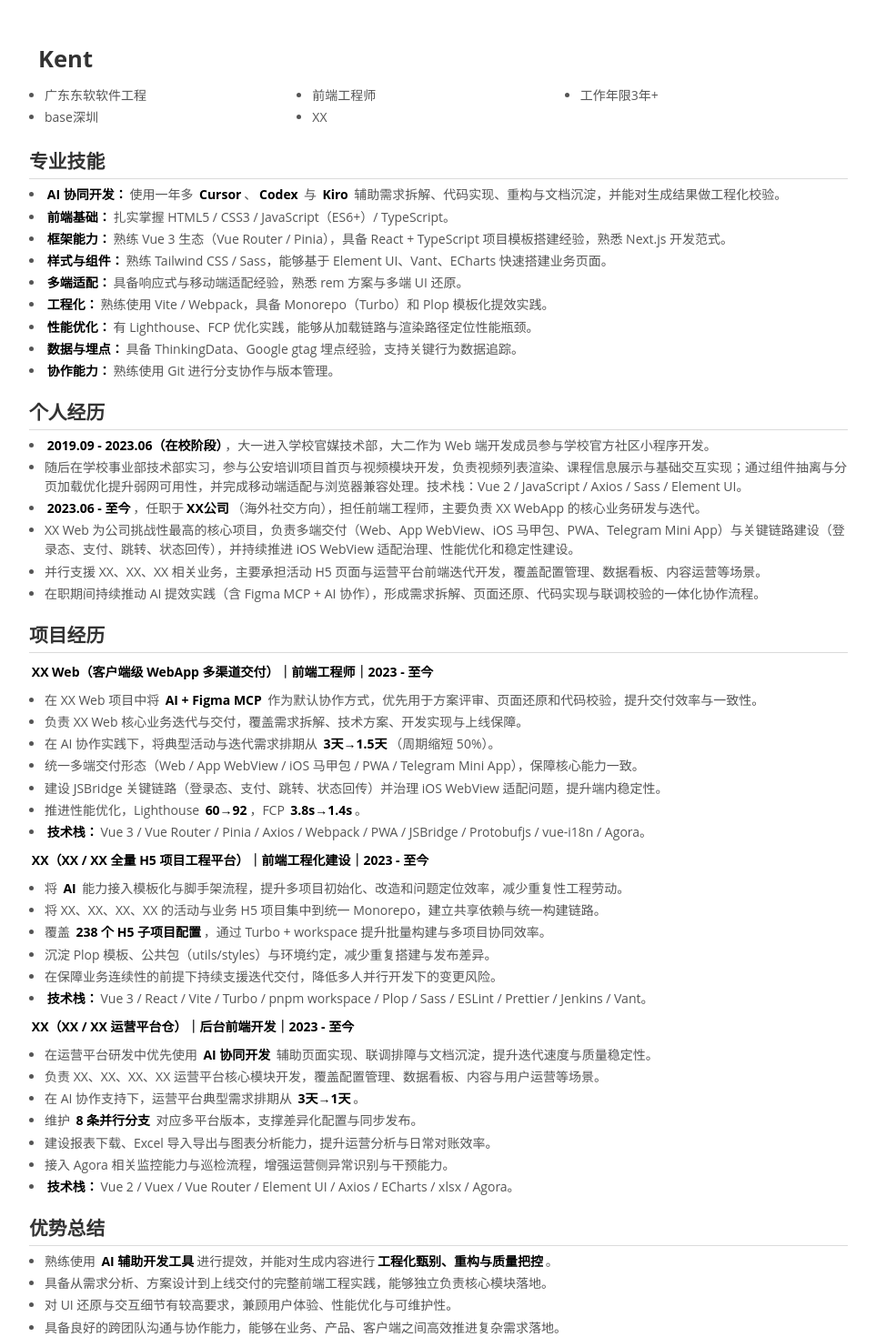
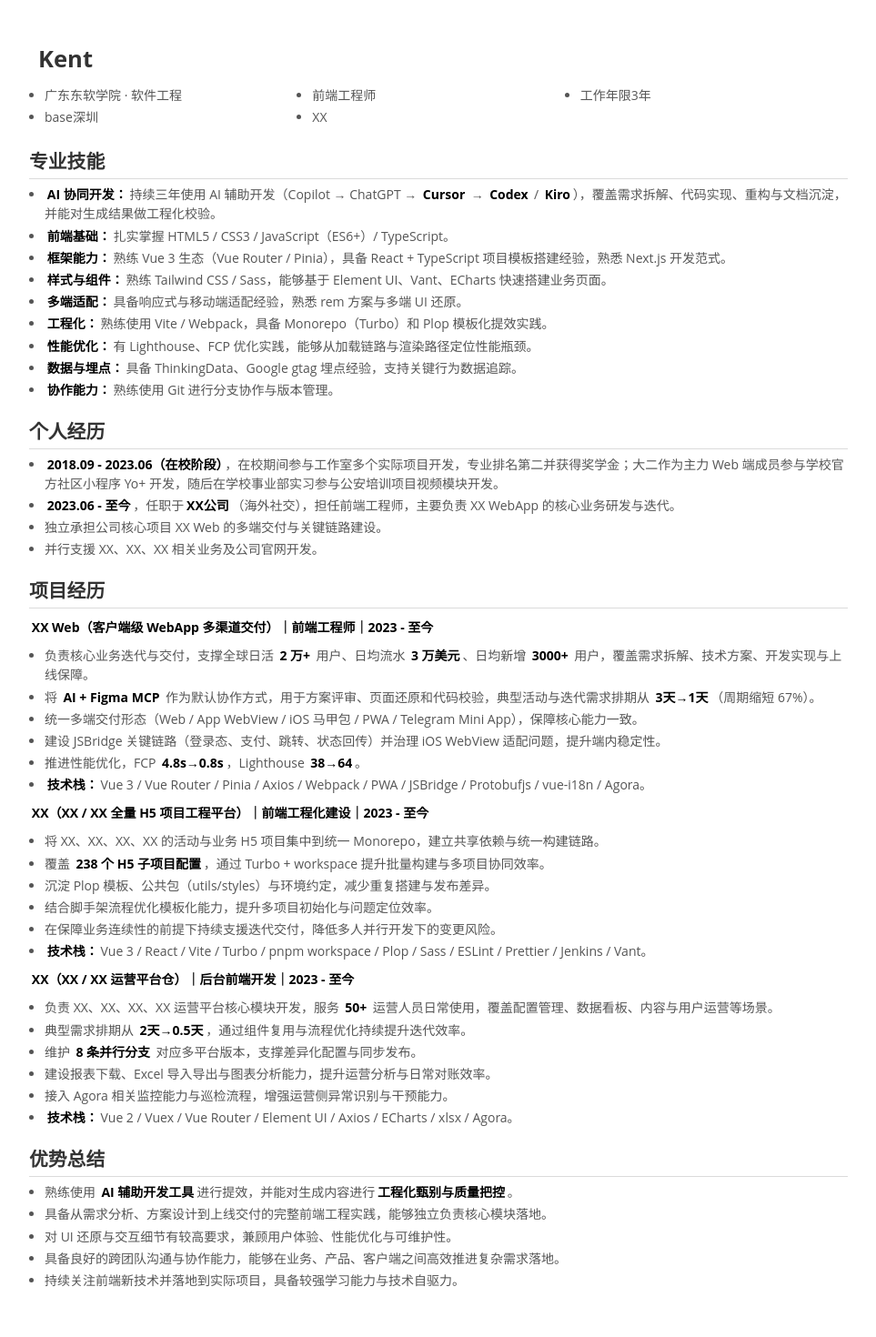
Before and after one commit to ooooshino/ooooshino.github.io, a Vue app: page / in a window 1280 px wide. Shown: the top 1470 px of the page at 91% size, without its empty margins (158-1121 px from the left). Built offline with nearby package versions, Linux system fonts and the light colour scheme.

Commit message:
chore(发布): 同步脱敏简历

```diff
--- a/src/components/CompanyExperience.vue
+++ b/src/components/CompanyExperience.vue
@@ -4,27 +4,19 @@
 
     <ul>
       <li>
-        <strong>2019.09 - 2023.06（在校阶段）</strong>，大一进入学校官媒技术部，大二作为 Web 端开发成员参与学校官方社区小程序开发。
+        <strong>2018.09 - 2023.06（在校阶段）</strong>，在校期间参与工作室多个实际项目开发，专业排名第二并获得奖学金；大二作为主力 Web 端成员参与学校官方社区小程序 Yo+ 开发，随后在学校事业部实习参与公安培训项目视频模块开发。
       </li>
 
       <li>
-        随后在学校事业部技术部实习，参与公安培训项目首页与视频模块开发，负责视频列表渲染、课程信息展示与基础交互实现；通过组件抽离与分页加载优化提升弱网可用性，并完成移动端适配与浏览器兼容处理。技术栈：Vue 2 / JavaScript / Axios / Sass / Element UI。
+        <strong>2023.06 - 至今</strong>，任职于<strong>XX公司</strong>（海外社交），担任前端工程师，主要负责 XX WebApp 的核心业务研发与迭代。
       </li>
 
       <li>
-        <strong>2023.06 - 至今</strong>，任职于<strong>XX公司</strong>（海外社交方向），担任前端工程师，主要负责 XX WebApp 的核心业务研发与迭代。
+        独立承担公司核心项目 XX Web 的多端交付与关键链路建设。
       </li>
 
       <li>
-        XX Web 为公司挑战性最高的核心项目，负责多端交付（Web、App WebView、iOS 马甲包、PWA、Telegram Mini App）与关键链路建设（登录态、支付、跳转、状态回传），并持续推进 iOS WebView 适配治理、性能优化和稳定性建设。
-      </li>
-
-      <li>
-        并行支援 XX、XX、XX 相关业务，主要承担活动 H5 页面与运营平台前端迭代开发，覆盖配置管理、数据看板、内容运营等场景。
-      </li>
-
-      <li>
-        在职期间持续推动 AI 提效实践（含 Figma MCP + AI 协作），形成需求拆解、页面还原、代码实现与联调校验的一体化协作流程。
+        并行支援 XX、XX、XX 相关业务及公司官网开发。
       </li>
     </ul>
   </section>
--- a/src/components/Skills.vue
+++ b/src/components/Skills.vue
@@ -2,7 +2,7 @@
   <section>
     <h2>专业技能</h2>
     <ul>
-      <li><strong>AI 协同开发：</strong>使用一年多 <strong>Cursor</strong>、<strong>Codex</strong> 与 <strong>Kiro</strong> 辅助需求拆解、代码实现、重构与文档沉淀，并能对生成结果做工程化校验。</li>
+      <li><strong>AI 协同开发：</strong>持续三年使用 AI 辅助开发（Copilot → ChatGPT → <strong>Cursor</strong> → <strong>Codex</strong> / <strong>Kiro</strong>），覆盖需求拆解、代码实现、重构与文档沉淀，并能对生成结果做工程化校验。</li>
       <li><strong>前端基础：</strong>扎实掌握 HTML5 / CSS3 / JavaScript（ES6+）/ TypeScript。</li>
       <li><strong>框架能力：</strong>熟练 Vue 3 生态（Vue Router / Pinia），具备 React + TypeScript 项目模板搭建经验，熟悉 Next.js 开发范式。</li>
       <li><strong>样式与组件：</strong>熟练 Tailwind CSS / Sass，能够基于 Element UI、Vant、ECharts 快速搭建业务页面。</li>
--- a/src/components/SoftwareExperience.vue
+++ b/src/components/SoftwareExperience.vue
@@ -4,30 +4,28 @@
 
     <p><strong>XX Web（客户端级 WebApp 多渠道交付）｜前端工程师｜2023 - 至今</strong></p>
     <ul>
-      <li>在 XX Web 项目中将 <strong>AI + Figma MCP</strong> 作为默认协作方式，优先用于方案评审、页面还原和代码校验，提升交付效率与一致性。</li>
-      <li>负责 XX Web 核心业务迭代与交付，覆盖需求拆解、技术方案、开发实现与上线保障。</li>
-      <li>在 AI 协作实践下，将典型活动与迭代需求排期从 <strong>3天→1.5天</strong>（周期缩短 50%）。</li>
+      <li>负责核心业务迭代与交付，支撑全球日活 <strong>2 万+</strong> 用户、日均流水 <strong>3 万美元</strong>、日均新增 <strong>3000+</strong> 用户，覆盖需求拆解、技术方案、开发实现与上线保障。</li>
+      <li>将 <strong>AI + Figma MCP</strong> 作为默认协作方式，用于方案评审、页面还原和代码校验，典型活动与迭代需求排期从 <strong>3天→1天</strong>（周期缩短 67%）。</li>
       <li>统一多端交付形态（Web / App WebView / iOS 马甲包 / PWA / Telegram Mini App），保障核心能力一致。</li>
       <li>建设 JSBridge 关键链路（登录态、支付、跳转、状态回传）并治理 iOS WebView 适配问题，提升端内稳定性。</li>
-      <li>推进性能优化，Lighthouse <strong>60→92</strong>，FCP <strong>3.8s→1.4s</strong>。</li>
+      <li>推进性能优化，FCP <strong>4.8s→0.8s</strong>，Lighthouse <strong>38→64</strong>。</li>
       <li><strong>技术栈：</strong>Vue 3 / Vue Router / Pinia / Axios / Webpack / PWA / JSBridge / Protobufjs / vue-i18n / Agora。</li>
     </ul>
 
     <p><strong>XX（XX / XX 全量 H5 项目工程平台）｜前端工程化建设｜2023 - 至今</strong></p>
     <ul>
-      <li>将 <strong>AI</strong> 能力接入模板化与脚手架流程，提升多项目初始化、改造和问题定位效率，减少重复性工程劳动。</li>
       <li>将 XX、XX、XX、XX 的活动与业务 H5 项目集中到统一 Monorepo，建立共享依赖与统一构建链路。</li>
       <li>覆盖 <strong>238 个 H5 子项目配置</strong>，通过 Turbo + workspace 提升批量构建与多项目协同效率。</li>
       <li>沉淀 Plop 模板、公共包（utils/styles）与环境约定，减少重复搭建与发布差异。</li>
+      <li>结合脚手架流程优化模板化能力，提升多项目初始化与问题定位效率。</li>
       <li>在保障业务连续性的前提下持续支援迭代交付，降低多人并行开发下的变更风险。</li>
       <li><strong>技术栈：</strong>Vue 3 / React / Vite / Turbo / pnpm workspace / Plop / Sass / ESLint / Prettier / Jenkins / Vant。</li>
     </ul>
 
     <p><strong>XX（XX / XX 运营平台仓）｜后台前端开发｜2023 - 至今</strong></p>
     <ul>
-      <li>在运营平台研发中优先使用 <strong>AI 协同开发</strong> 辅助页面实现、联调排障与文档沉淀，提升迭代速度与质量稳定性。</li>
-      <li>负责 XX、XX、XX、XX 运营平台核心模块开发，覆盖配置管理、数据看板、内容与用户运营等场景。</li>
-      <li>在 AI 协作支持下，运营平台典型需求排期从 <strong>3天→1天</strong>。</li>
+      <li>负责 XX、XX、XX、XX 运营平台核心模块开发，服务 <strong>50+</strong> 运营人员日常使用，覆盖配置管理、数据看板、内容与用户运营等场景。</li>
+      <li>典型需求排期从 <strong>2天→0.5天</strong>，通过组件复用与流程优化持续提升迭代效率。</li>
       <li>维护 <strong>8 条并行分支</strong> 对应多平台版本，支撑差异化配置与同步发布。</li>
       <li>建设报表下载、Excel 导入导出与图表分析能力，提升运营分析与日常对账效率。</li>
       <li>接入 Agora 相关监控能力与巡检流程，增强运营侧异常识别与干预能力。</li>
--- a/src/components/Summary.vue
+++ b/src/components/Summary.vue
@@ -2,7 +2,7 @@
   <section>
     <h2>优势总结</h2>
     <ul>
-      <li>熟练使用 <strong>AI 辅助开发工具</strong>进行提效，并能对生成内容进行<strong>工程化甄别、重构与质量把控</strong>。</li>
+      <li>熟练使用 <strong>AI 辅助开发工具</strong>进行提效，并能对生成内容进行<strong>工程化甄别与质量把控</strong>。</li>
       <li>具备从需求分析、方案设计到上线交付的完整前端工程实践，能够独立负责核心模块落地。</li>
       <li>对 UI 还原与交互细节有较高要求，兼顾用户体验、性能优化与可维护性。</li>
       <li>具备良好的跨团队沟通与协作能力，能够在业务、产品、客户端之间高效推进复杂需求落地。</li>
--- a/src/components/UserInfo.vue
+++ b/src/components/UserInfo.vue
@@ -3,9 +3,9 @@
     <div>
       <h3 class="text-center sm:text-left break-words">Kent</h3>
       <ul class="flex flex-wrap user-info-grid">
-        <li class="w-full md:w-1/3 md:pr-2 break-words box-border">广东东软软件工程</li>
+        <li class="w-full md:w-1/3 md:pr-2 break-words box-border">广东东软学院 · 软件工程</li>
         <li class="w-full md:w-1/3 md:pr-2 break-words box-border">前端工程师</li>
-        <li class="w-full md:w-1/3 md:pr-2 break-words box-border">工作年限3年+</li>
+        <li class="w-full md:w-1/3 md:pr-2 break-words box-border">工作年限3年</li>
         <li class="w-full md:w-1/3 md:pr-2 break-words box-border">base深圳</li>
         <li class="w-full md:w-1/3 md:pr-2 break-words box-border">XX</li>
       </ul>
```
